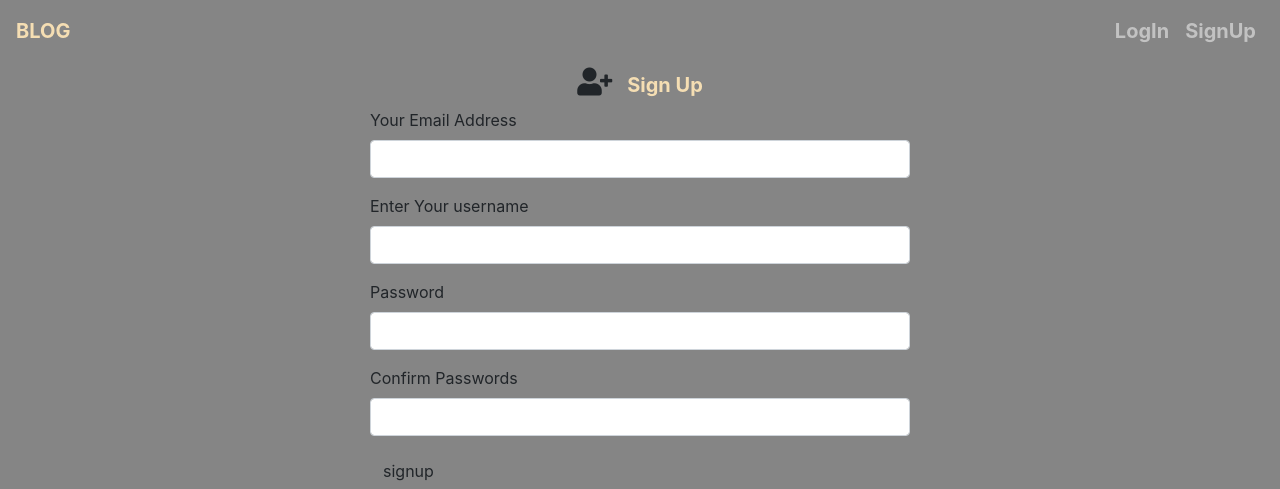
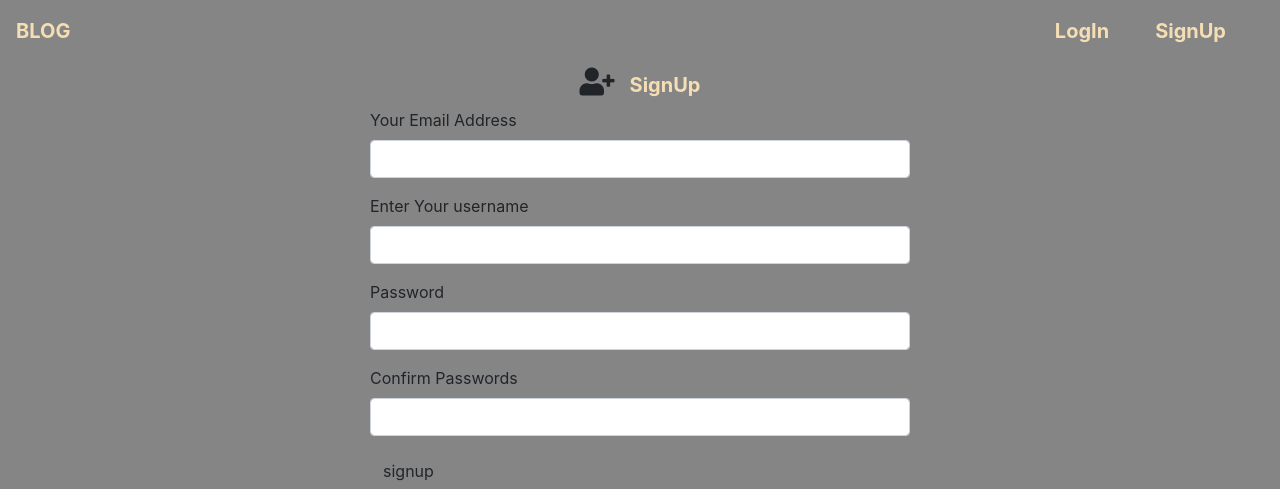
Before and after one commit to Ingabineza12/Blog, a Flask app: page /authenticate/signup in a window 1280 px wide. Shown: the top 489 px of the page. Run offline with Flask 2, Linux system fonts and the light colour scheme; some libraries are stand-ins or nearby versions; some web fonts are replaced.

Commit message:
changes styles

```diff
--- a/app/templates/auth/login.html
+++ b/app/templates/auth/login.html
@@ -6,7 +6,7 @@
     <div class="row" >
         <div class="col-md-3"> </div>
         <div class="col-md-6">
-            <h3 class="text-center"><i class="fas fa-sign-alt text-center"></i>&nbsp; <strong class="text-center" style="color: wheat; font-size:20px"> Log In </strong></h3>
+            <h3 class="text-center"><i class="fas fa-sign-alt text-center"></i>&nbsp; <strong class="text-center" style="color: wheat; font-size:20px"> LogIn </strong></h3>
             {% for message in get_flashed_messages() %}
             <div class="alert alert-danger">
                 <button type="button" class="close" data-dismiss="alert">&times;</button>
--- a/app/templates/auth/signup.html
+++ b/app/templates/auth/signup.html
@@ -6,7 +6,7 @@
     <div class="row" >
         <div class="col-md-3"> </div>
         <div class="col-md-6" id="login">
-            <h3 class="text-center"><i class="fas fa-user-plus"></i>&nbsp; <strong style="color: wheat; font-size:20px"> Sign Up </strong></h3>
+            <h3 class="text-center"><i class="fas fa-user-plus"></i>&nbsp; <strong style="color: wheat; font-size:20px"> SignUp </strong></h3>
             {{wtf.quick_form(r_form)}}
         </div>
         <div class="col-md-3"></div>
--- a/app/templates/navbar.html
+++ b/app/templates/navbar.html
@@ -42,11 +42,11 @@
                 <li class="nav-item">
 
 
-                 <a href="{{url_for('auth.login')}}" style="margin-right:30px color: wheat; font-size:20px;" class="nav-link"> <strong>LogIn</strong></a>
+                 <a href="{{url_for('auth.login')}}" style="margin-right:30px;color: wheat; font-size:20px;" class="nav-link"> <strong>LogIn</strong></a>
 
                 </li>
                     <li class="nav-item">
-                    <a href="{{url_for('auth.signup')}}" style="margin-right:30px color: wheat; font-size:20px;" class="nav-link"><strong>SignUp</strong></a>
+                    <a href="{{url_for('auth.signup')}}" style="margin-right:30px ;color: wheat; font-size:20px;" class="nav-link"><strong>SignUp</strong></a>
                 </li>
                 {% endif %}
                 </ul>
```
